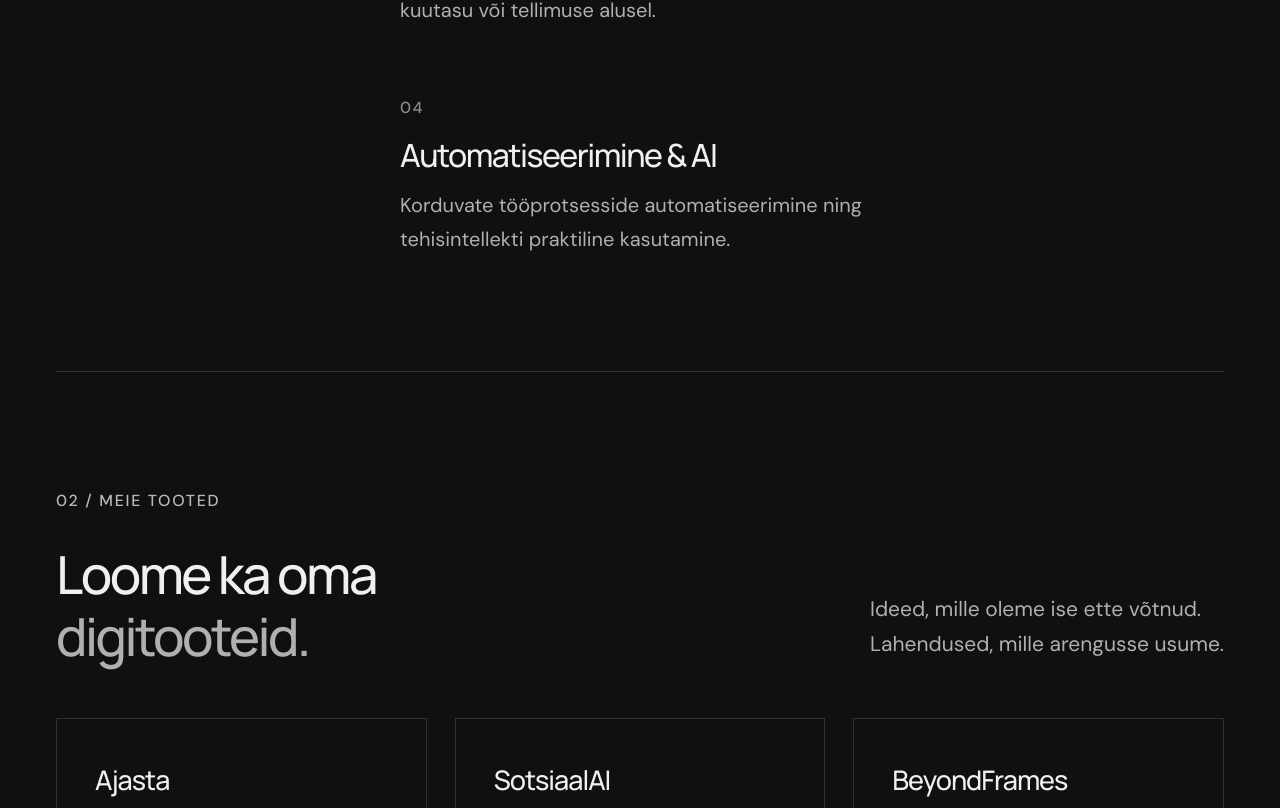
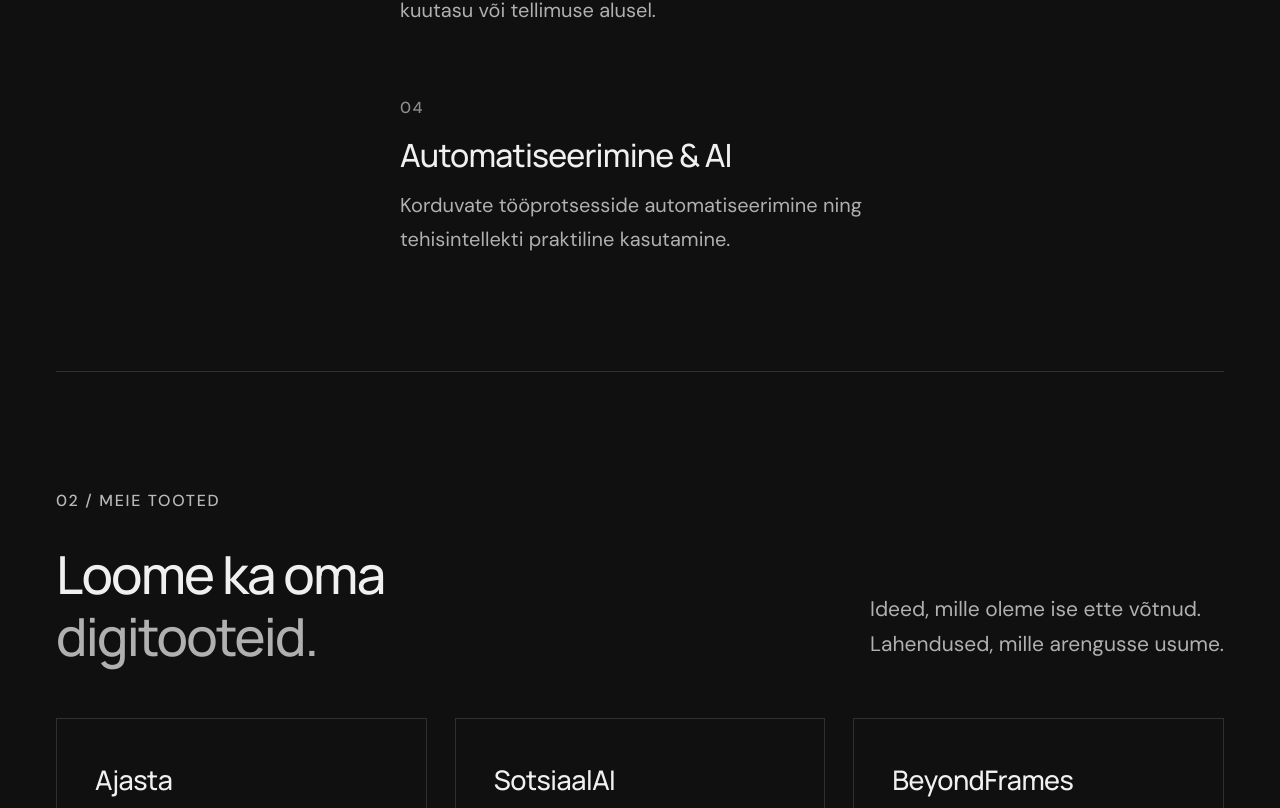
Before and after one commit to LauRRaud/Kyberloome, a Next.js app: page / in a window 1280 px wide. Shown: the part 1592-2400 px from the top of the page. Built offline with nearby package versions, Linux system fonts and the light colour scheme.

Commit message:
Polish display heading letter spacing

```diff
--- a/app/globals.css
+++ b/app/globals.css
@@ -173,3 +173,11 @@ html{scroll-padding-top:24px}
 .nav-cta,.text-link{gap:14px}
 .form-bottom .button{gap:16px}
 @media (max-width:760px){.form-bottom .button{gap:14px}}
+
+/* Loosen the recurring display headings for a more open reading rhythm. */
+h2{letter-spacing:-1.8px}
+.service h3{letter-spacing:-.8px}
+.product h3{letter-spacing:-.5px}
+.steps h3{letter-spacing:0}
+.manifesto h2,.idea h2{letter-spacing:-2.8px}
+@media (max-width:760px){h2{letter-spacing:-1.2px}.service h3{letter-spacing:-.5px}.product h3{letter-spacing:-.3px}.steps h3{letter-spacing:0}.manifesto h2,.idea h2{letter-spacing:-1px}}
```
